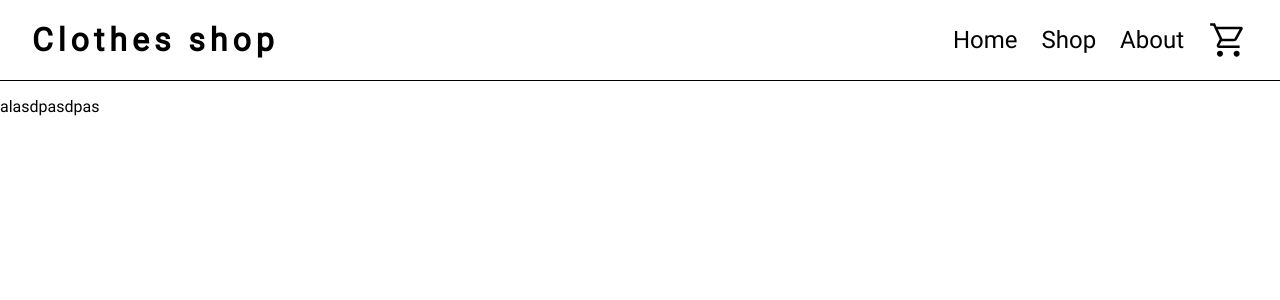
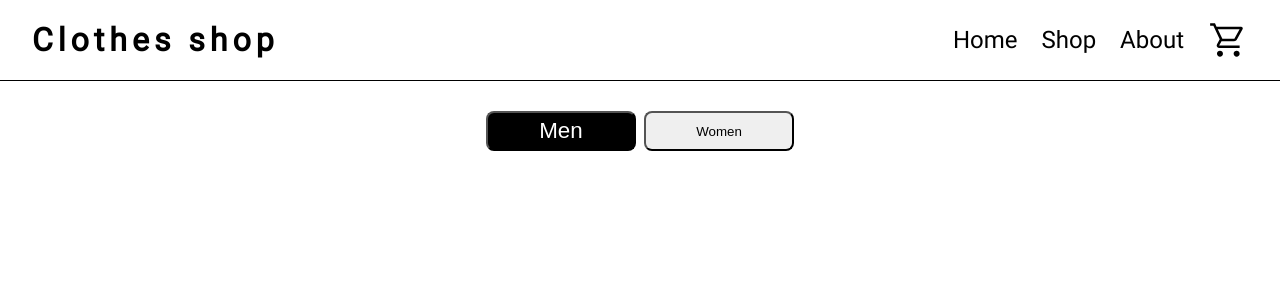
Before and after one commit to NexyusNex/Shopping-Cart, a React (Create React App) app: page /shop in a window 1280 px wide. Shown: the top 300 px of the page. Built offline with nearby package versions, Linux system fonts and the light colour scheme.

Commit message:
Added a category section

```diff
--- a/src/components/shop.js
+++ b/src/components/shop.js
@@ -1,10 +1,15 @@
 import Header from "./header";
+import "../style/shop.css";
 
 export default function Shop() {
   return (
     <div className="Shop">
       <Header></Header>
-      <p>alasdpasdpas</p>
+      <div className="categories">
+        <button className="men-button">Men</button>
+        <button className="women-button">Women</button>
+      </div>
+      <div className="item-list"></div>
     </div>
   );
 }
```
